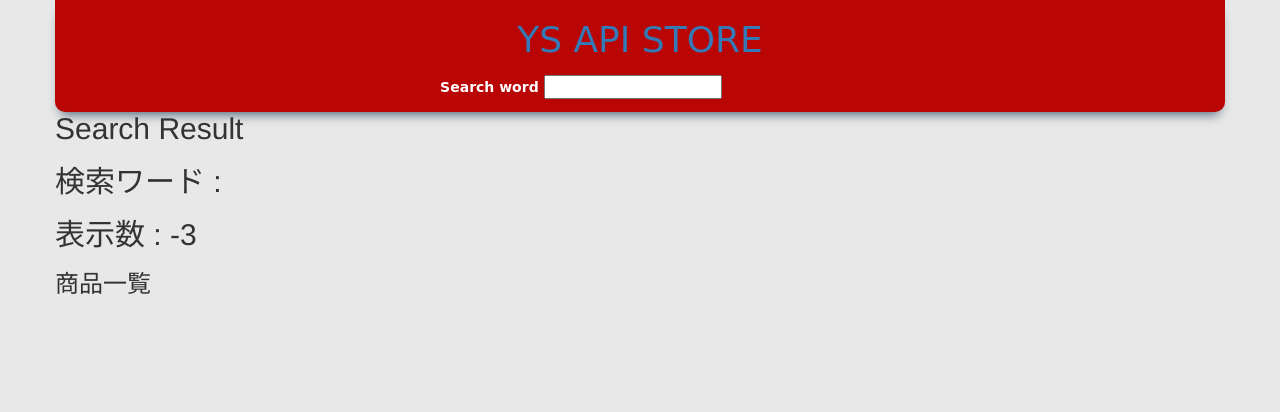
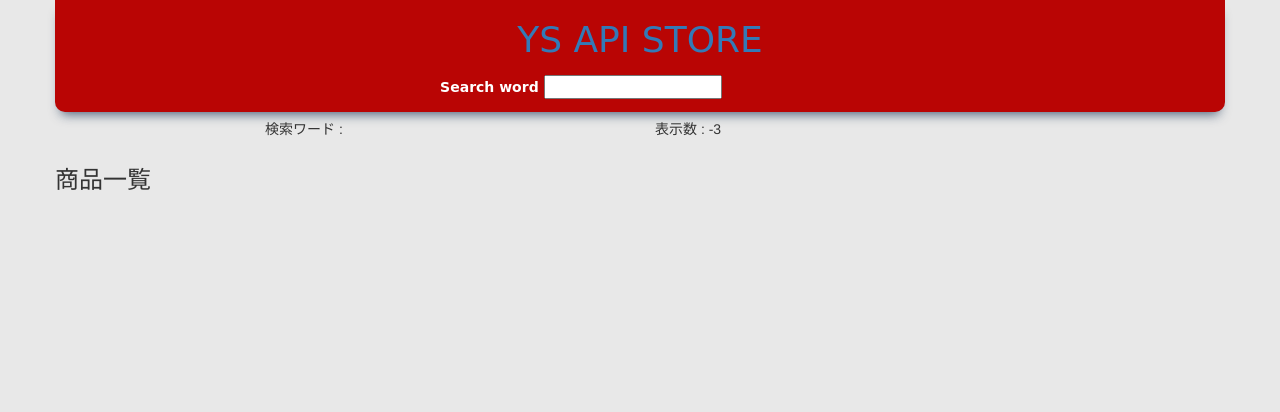
Before and after one commit to tomueeen93/ys_api_test_2015, a CakePHP app: the page made by app/View/Home/search.ctp in a window 1280 px wide. Shown: the top 412 px of the page. Run offline with PHP 8.4 and a stand-in for CakePHP, Linux system fonts and the light colour scheme; the template is opened without the code that fills it, so the values that code supplies are empty; form fields are guessed from the names that the template uses; some libraries are stand-ins or nearby versions.

Commit message:
検索オプションのデザインコーディング

```diff
--- a/app/View/Home/search.ctp
+++ b/app/View/Home/search.ctp
@@ -1,17 +1,23 @@
-<h2>Search Result</h2>
 <script>
 	console.log(<?php echo json_encode($api_result) ?>);
 
 	var json_string = <?php echo json_encode($api_result) ?>;
-	var json_array = JSON.parse(json_string);
+	//var json_array = JSON.parse(json_string);
 
 </script>
 
 <?php $items = $api_result["ResultSet"][0]["Result"] ?>
 
-<h2>検索ワード : <?php print_r($query) ?></h2>
+<div id="search-option" class="row">
+	<div class="col-xs-0 col-sm-2 col-md-2 col-lg-2"></div>
+	<div id="search-option-word" class="col-xs-12 col-sm-4 col-md-4 col-lg-4">
+		<h5>検索ワード : <?php print_r($query) ?></h5>
+	</div>
+	<div id="search-option-hits" class="col-xs-12 col-sm-4 col-md-4 col-lg-4">
+		<h5>表示数 : <?php print_r(count($items)-3) ?></h5>
+	</div>
+</div>
 
-<h2>表示数 : <?php print_r(count($items)-3) ?></h2>
 <p></p>
 <h3>商品一覧</h3>
 <!-- li><?//php var_dump($items) ?></li> -->
```
